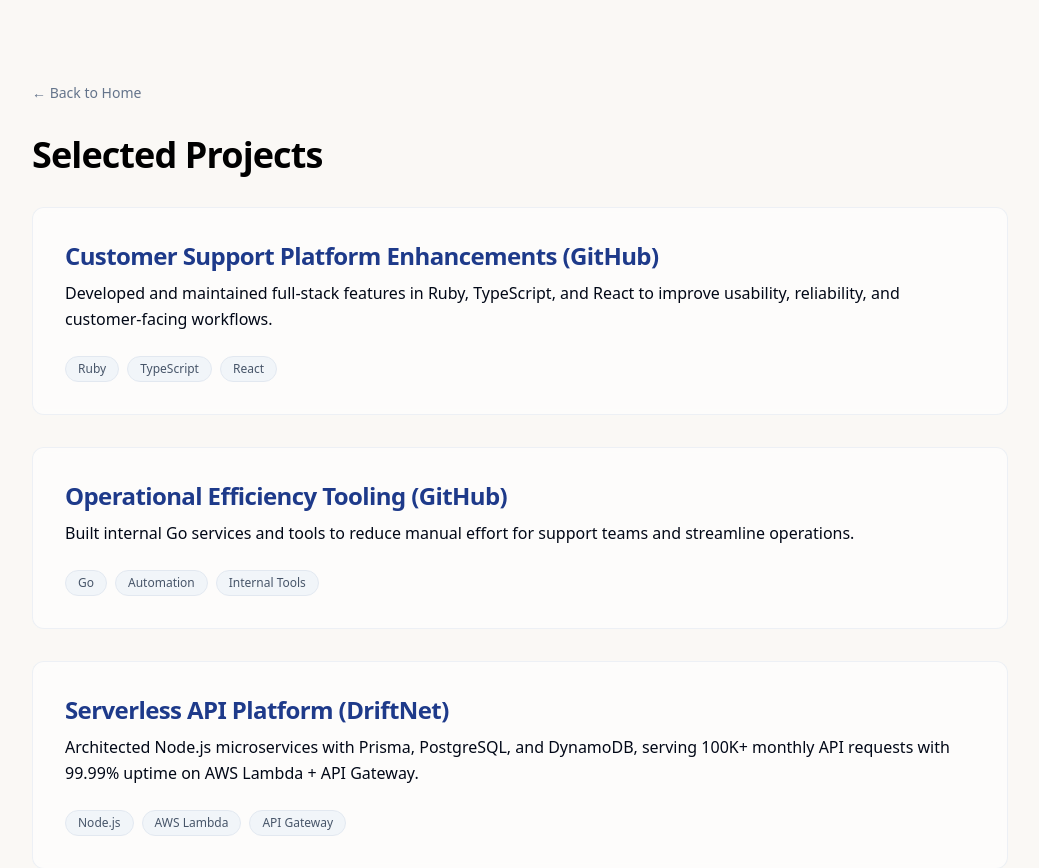
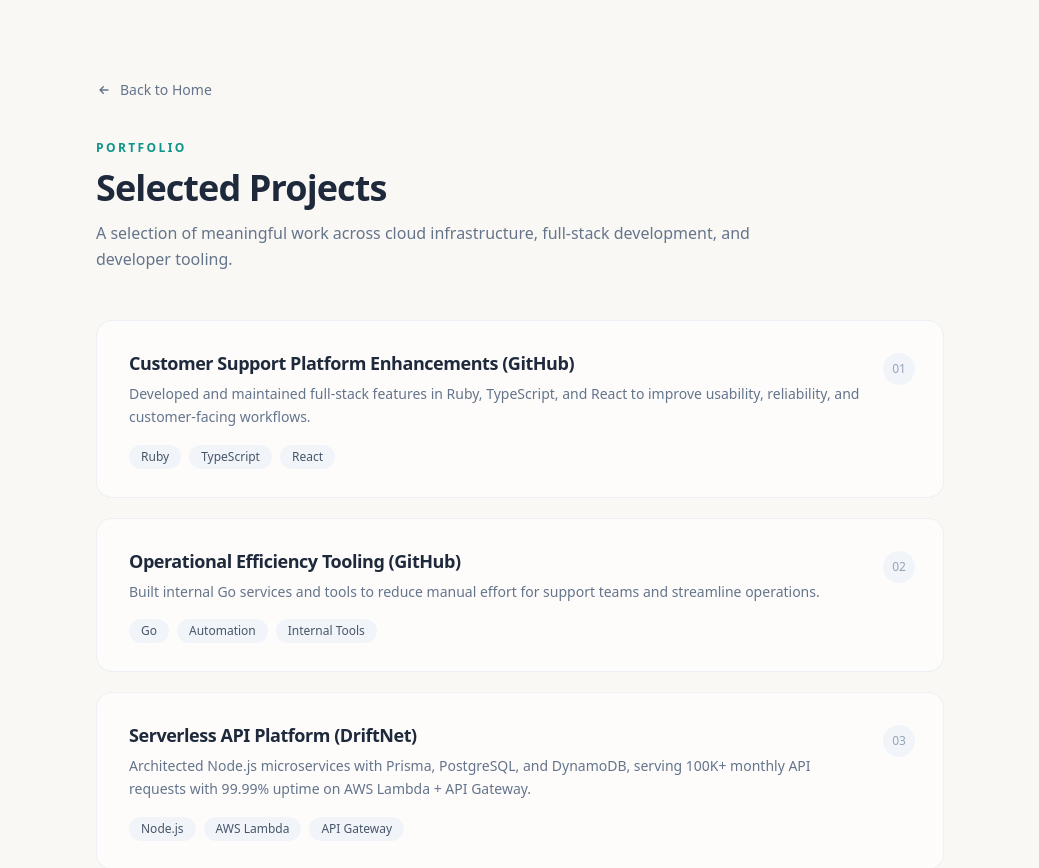
Before and after one commit to emanuels8/Portfolio, a React (Vite) app: page /projects in a window 1280 px wide. Shown: the top 868 px of the page, without its empty margins (120-1159 px from the left). Built offline with nearby package versions, Linux system fonts and the light colour scheme.

Commit message:
Change projects to match new theme

```diff
--- a/src/components/Projects.tsx
+++ b/src/components/Projects.tsx
@@ -1,47 +1,71 @@
 import React from "react";
 import { Link } from "react-router-dom";
 import { selectedWork } from "@/components/data";
-import { theme } from "@/components/ui/theme";
 
 const Projects: React.FC = () => {
   return (
-    <section id="projects" className="mx-auto w-full max-w-5xl px-6 py-20">
+    <section id="projects" className="mx-auto w-full max-w-4xl px-6 py-20">
       <Link
         to="/"
-        className={`inline-flex items-center gap-2 text-sm font-medium mb-8 transition-colors ${theme.link}`}
+        className="group inline-flex items-center gap-2 text-sm font-medium mb-10 text-slate-500 transition-colors hover:text-teal-600"
       >
-        ← Back to Home
+        <svg
+          className="h-4 w-4 transition-transform group-hover:-translate-x-0.5"
+          fill="none"
+          viewBox="0 0 24 24"
+          stroke="currentColor"
+          strokeWidth={2}
+        >
+          <path
+            strokeLinecap="round"
+            strokeLinejoin="round"
+            d="M11 17l-5-5m0 0l5-5m-5 5h12"
+          />
+        </svg>
+        Back to Home
       </Link>
 
-      <header className="mb-8 max-w-2xl">
-        <h2
-          className={`text-4xl font-bold tracking-tight bg-clip-text text-black`}
-        >
+      <header className="mb-12 max-w-2xl">
+        <p className="text-xs font-semibold uppercase tracking-[0.2em] text-teal-600 mb-3">
+          Portfolio
+        </p>
+        <h2 className="text-3xl font-extrabold tracking-tight text-slate-800 sm:text-4xl">
           Selected Projects
         </h2>
+        <p className="mt-3 text-base leading-relaxed text-slate-500">
+          A selection of meaningful work across cloud infrastructure, full-stack
+          development, and developer tooling.
+        </p>
       </header>
 
-      <ul className="space-y-8">
-        {selectedWork.map((item) => (
+      <ul className="space-y-5">
+        {selectedWork.map((item, idx) => (
           <li
             key={item.title}
-            className={`group rounded-xl border p-8 transition-colors ${theme.cardBorder} ${theme.cardBg}`}
+            className="group relative rounded-2xl border border-slate-200/60 bg-white/60 p-7 backdrop-blur-sm transition-all duration-300 hover:border-teal-200 hover:bg-white/80 hover:shadow-lg hover:shadow-teal-500/5 hover:-translate-y-0.5"
           >
-            <article className="space-y-4">
-              <div className="space-y-2">
-                <h3 className="text-2xl font-semibold tracking-tight text-blue-900 dark:text-blue-200">
-                  {item.title}
-                </h3>
-                <p className="text-base leading-relaxed text-black-900 dark:text-black-200">
-                  {item.summary}
-                </p>
+            <div className="absolute left-0 top-6 bottom-6 w-0.5 rounded-full bg-gradient-to-b from-teal-400 to-cyan-500 opacity-0 transition-opacity duration-300 group-hover:opacity-100" />
+
+            <article className="space-y-4 pl-1">
+              <div className="flex items-start justify-between gap-4">
+                <div className="space-y-1.5">
+                  <h3 className="text-lg font-semibold tracking-tight text-slate-800 transition-colors group-hover:text-teal-700">
+                    {item.title}
+                  </h3>
+                  <p className="text-sm leading-relaxed text-slate-500">
+                    {item.summary}
+                  </p>
+                </div>
+                <span className="mt-1 flex h-8 w-8 shrink-0 items-center justify-center rounded-full bg-slate-100 text-xs font-medium text-slate-400 transition-colors group-hover:bg-teal-50 group-hover:text-teal-600">
+                  {String(idx + 1).padStart(2, "0")}
+                </span>
               </div>
 
-              <div className="flex flex-wrap gap-2 pt-2">
+              <div className="flex flex-wrap gap-2">
                 {item.tags.map((tag) => (
                   <span
                     key={tag}
-                    className={`rounded-full border px-3 py-1 text-xs text-black-900 font-medium transition-colors ${theme.tag}`}
+                    className="rounded-full bg-slate-100 px-3 py-1 text-xs font-medium text-slate-600 transition-colors group-hover:bg-teal-50 group-hover:text-teal-700"
                   >
                     {tag}
                   </span>
```
